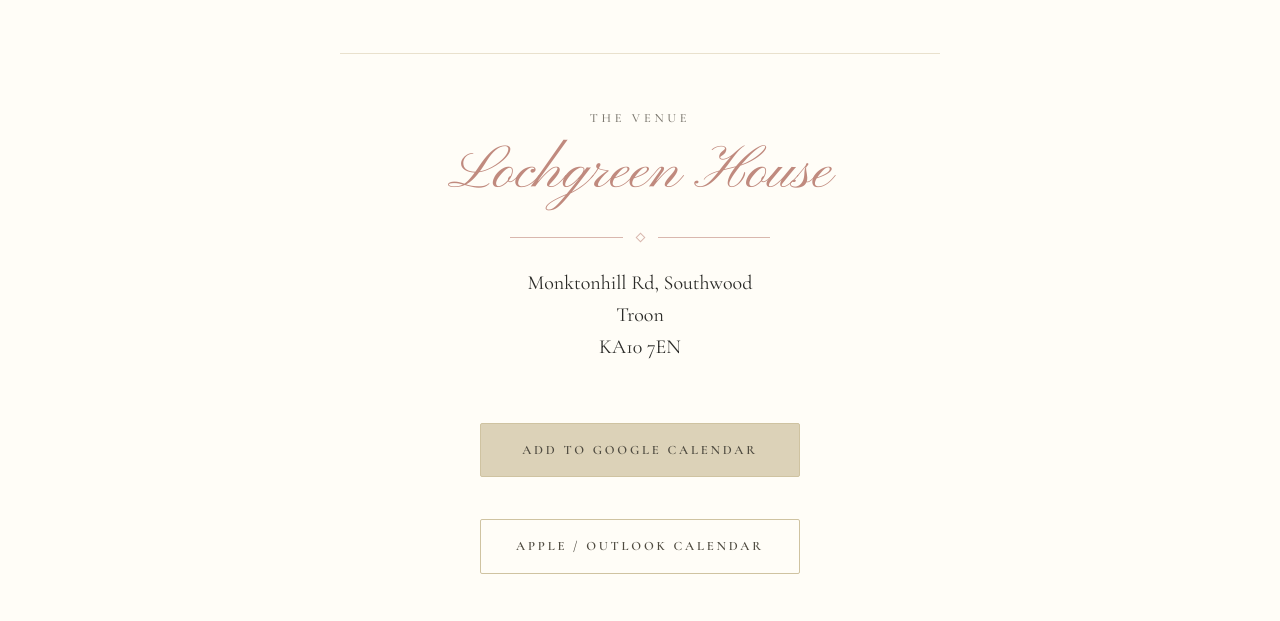
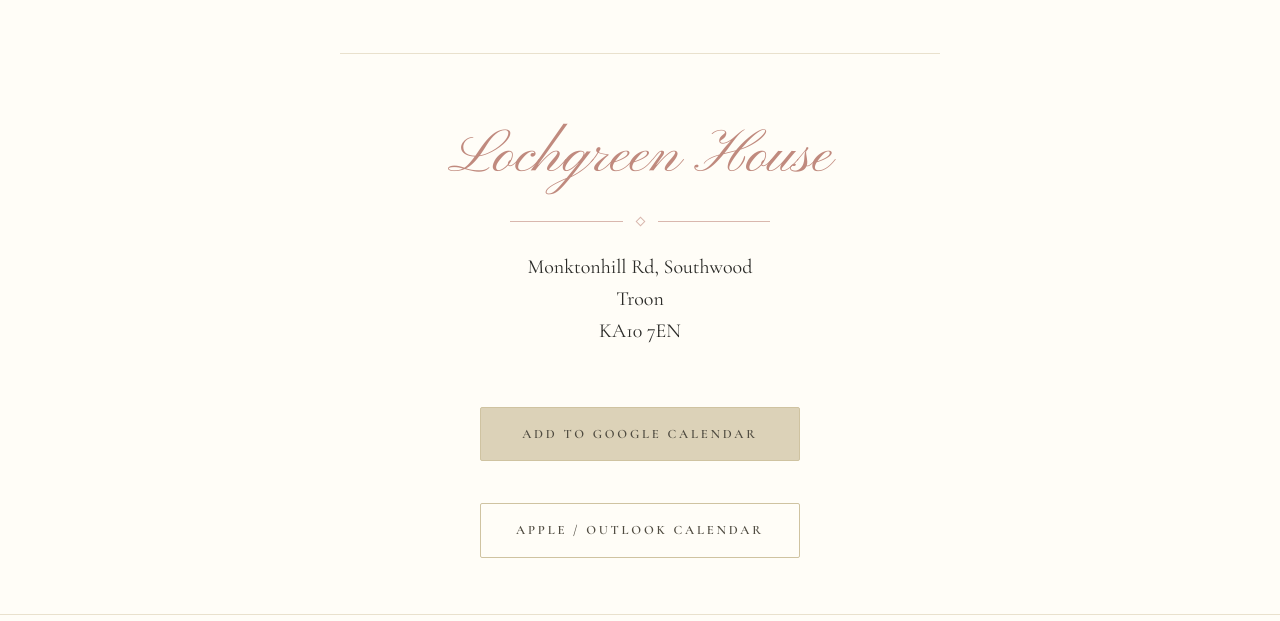
Before and after one commit to Jayroot7/wedding, a plain HTML site: page index.html in a window 1280 px wide. Shown: the part 1838-2459 px from the top of the page. Drawn offline with nearby package versions, Linux system fonts and the light colour scheme.

Commit message:
Remove venue title from index.html
Removed the venue title from the venue section.

```diff
--- a/index.html
+++ b/index.html
@@ -218,7 +218,6 @@
 
 <section class="venue">
   <div class="inner fade">
-    <div class="caps">The Venue</div>
     <div class="script name">Lochgreen House</div>
     <div class="orn"><i></i></div>
     <address>Monktonhill Rd, Southwood<br>Troon<br>KA10 7EN</address>
```
